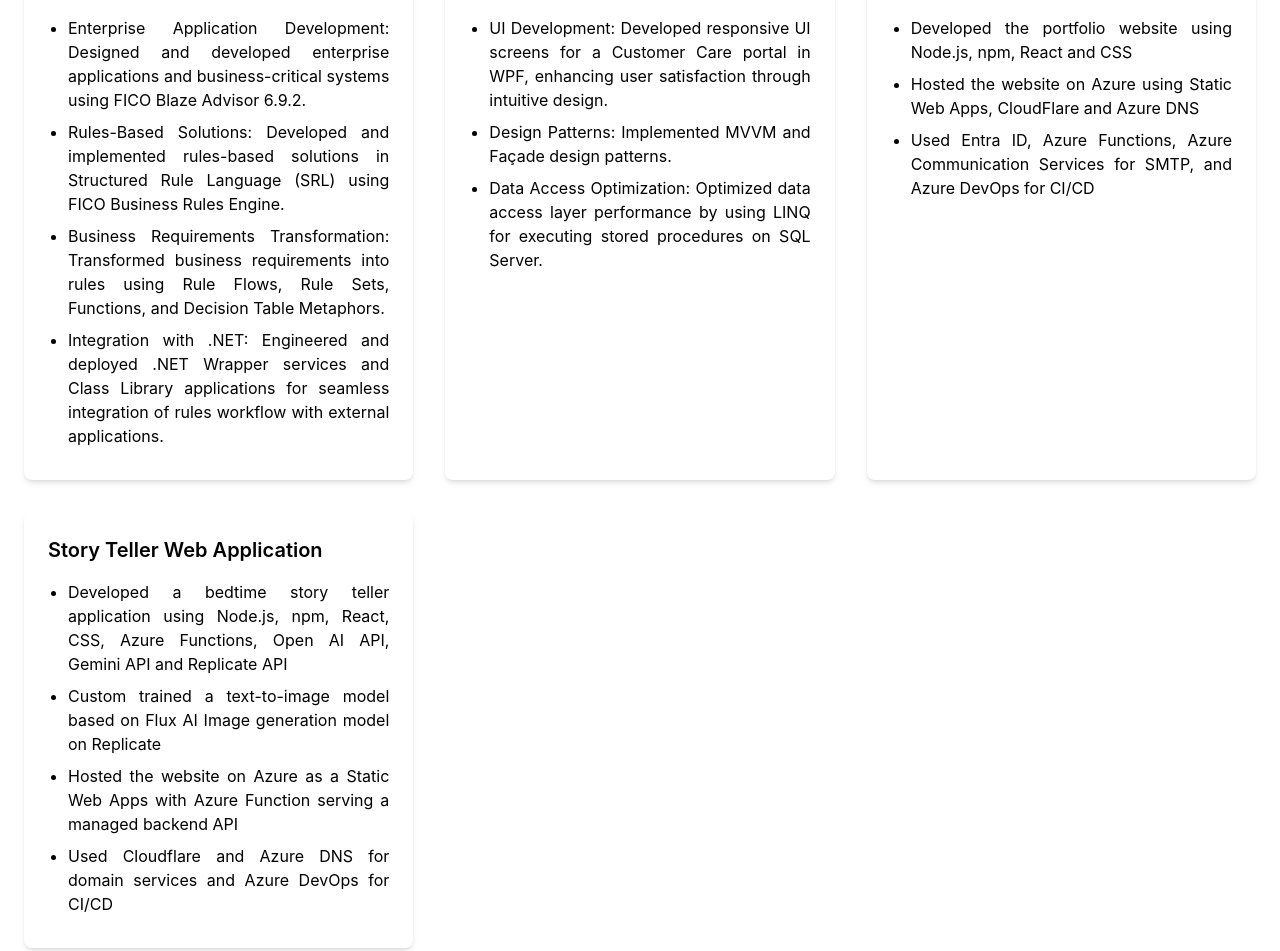
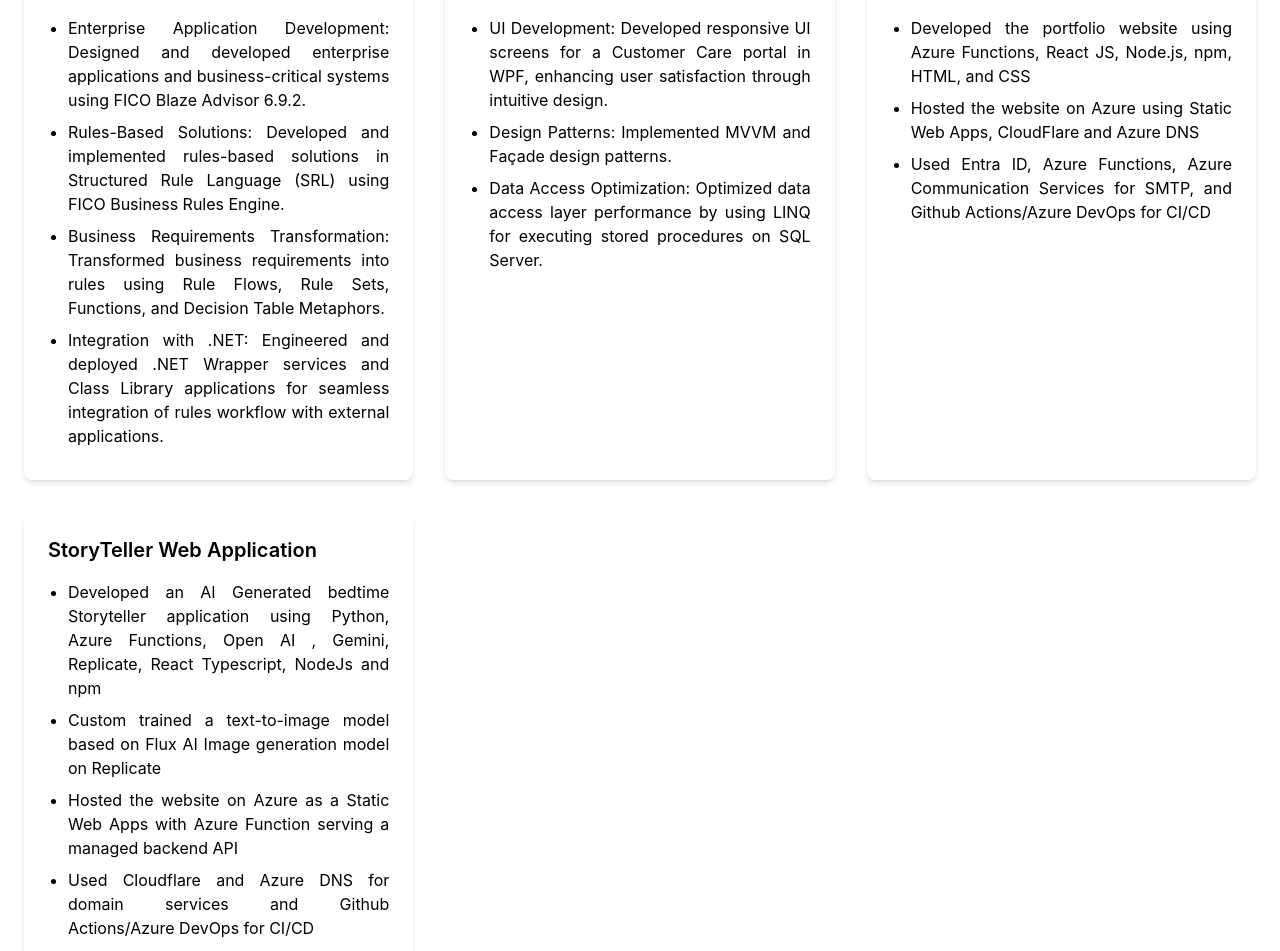
Before and after one commit to prvnkalavai/Portfolio, a React (Create React App) app: page / in a window 1280 px wide. Shown: the part 3600-4551 px from the top of the page. Built offline with nearby package versions, Linux system fonts and the light colour scheme.

Commit message:
updated the projects section

```diff
--- a/src/components/Projects.js
+++ b/src/components/Projects.js
@@ -49,18 +49,19 @@
     {
       title: 'Portfolio Website',
       description: [
-        'Developed the portfolio website using Node.js, npm, React and CSS',
+        'Developed the portfolio website using Azure Functions, React JS, Node.js, npm, HTML, and CSS',
         'Hosted the website on Azure using Static Web Apps, CloudFlare and Azure DNS',
-        'Used Entra ID, Azure Functions, Azure Communication Services for SMTP, and Azure DevOps for CI/CD'
+        'Used Entra ID, Azure Functions, Azure Communication Services for SMTP, and Github Actions/Azure DevOps for CI/CD'
       ]
     },
     {
-      title: 'Story Teller Web Application',
+      title: 'StoryTeller Web Application',
       description: [
-        'Developed a bedtime story teller application using Node.js, npm, React, CSS, Azure Functions, Open AI API, Gemini API and Replicate API',
+        'Developed an AI Generated bedtime Storyteller application using Python, Azure Functions, Open AI , Gemini, Replicate, React Typescript, NodeJs and npm',
         'Custom trained a text-to-image model based on Flux AI Image generation model on Replicate',
         'Hosted the website on Azure as a Static Web Apps with Azure Function serving a managed backend API',
-        'Used Cloudflare and Azure DNS for domain services and Azure DevOps for CI/CD'
+        'Used Cloudflare and Azure DNS for domain services and Github Actions/Azure DevOps for CI/CD',
+        'Used Azure Storage/Blob Containers for storing and retrieving the AI Generated stories and images generated'
       ]
     }
   ];
```
